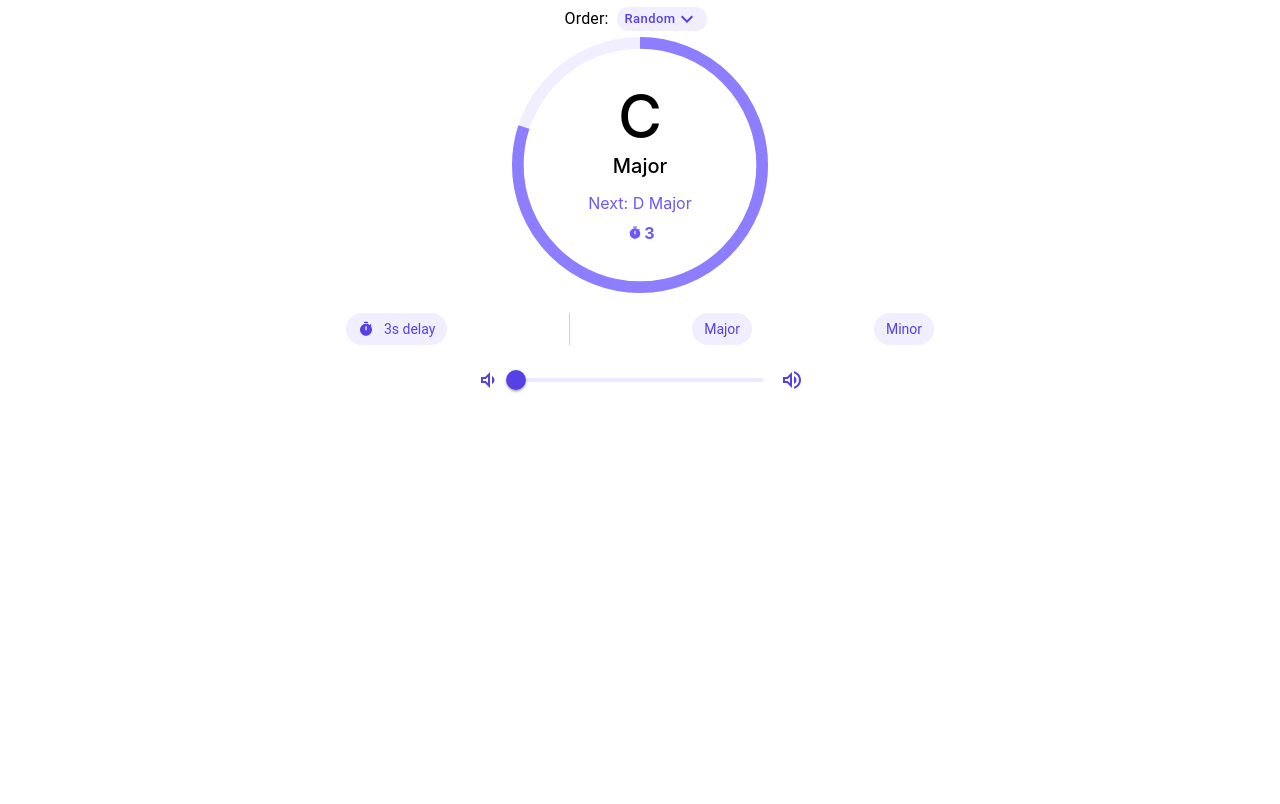
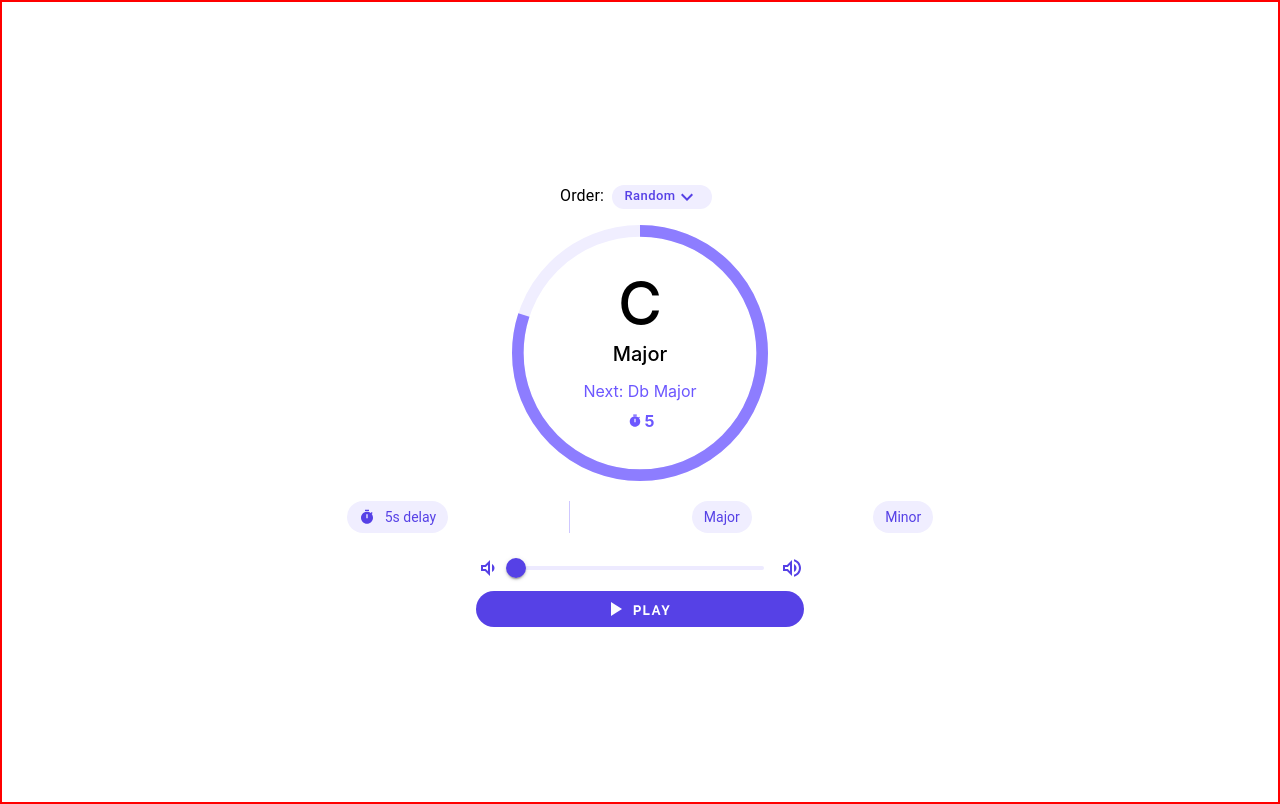
Before and after one commit to luketurnerdev/randomkeygenerator, a React (Create React App) app: page / in a window 1280 px wide. Built offline with nearby package versions, Linux system fonts and the light colour scheme; no server answers.

Commit message:
change upcoming immediately on order change

```diff
--- /dev/null
+++ b/src/Components/PlayButton/index.js
@@ -0,0 +1,9 @@
+import playButton from "../../svg/playButton.svg"
+
+const PlayButton = () => {
+    return (
+        <img src={playButton} />
+    )
+}
+
+export default PlayButton;
--- a/src/Components/Randomizer/ChangeOrderDisplay/index.js
+++ b/src/Components/Randomizer/ChangeOrderDisplay/index.js
@@ -35,8 +35,8 @@ const ChangeOrderDisplay = props => {
       container: {
         display: 'flex',
         justifyContent: 'center',
-        alignItems: 'center'
-
+        alignItems: 'center',
+        marginBottom: '10px'
       },
       buttonGroup: {
         margin: '10px',
@@ -49,7 +49,8 @@ const ChangeOrderDisplay = props => {
         textTransform: 'none'
       },
       chip: {
-        backgroundColor: '#F0EEFF'
+        backgroundColor: '#F0EEFF',
+        minWidth: '100px'
       },
       chipInner: {
         display: 'flex',
--- a/src/Components/Randomizer/KeyDisplay/index.js
+++ b/src/Components/Randomizer/KeyDisplay/index.js
@@ -7,7 +7,7 @@ import {activateChord} from "../../../utils/playSounds";
 import DelayDisplay from "./../DelayDisplay";
 import styles from "./styles"
 import {decideUpcomingKey} from "../../../utils/keyChanges";
-import {useState} from 'react';
+import {useState, useEffect} from 'react';
 
 
 const KeyDisplay = props => {
@@ -27,6 +27,15 @@ const KeyDisplay = props => {
     const playNewChord = () => {
       let chord = chords[`${upcomingKey}${upcomingMod}`];
       chord.play();
+    }
+
+    // If keyOrder prop has changed, change upcoming instantly
+    useEffect(() => {
+      changeChordBasedOnKeyOrder()
+    }, [keyOrder])
+
+    const changeChordBasedOnKeyOrder = () => {
+      setUpcomingKey(decideUpcomingKey(keyOrder, upcomingKey, currentKeyset));
     }
 
 
--- a/src/Components/Randomizer/index.js
+++ b/src/Components/Randomizer/index.js
@@ -1,13 +1,10 @@
 import {useState, useEffect} from 'react';
 import styles from "./styles";
-import { ThemeProvider } from '@material-ui/core'
-import theme from "../../theme"
 import KeyDisplay from "./KeyDisplay";
 import VolumeSection from "./VolumeSection";
 import SettingsBar from "./SettingsBar";
-import ChangeModDisplay from "./ChangeModDisplay";
+import PlayButton from "../PlayButton";
 import ChangeOrderDisplay from "./ChangeOrderDisplay";
-import { Paper} from '@mui/material';
 import ReactGA from 'react-ga';
 
 
@@ -19,8 +16,10 @@ const Randomizer = props => {
 
   });
 
+  // Default state
+
   const [keyOrder, setKeyOrder] = useState("Random")
-  const [delayInSeconds, setDelayInSeconds] = useState(3);
+  const [delayInSeconds, setDelayInSeconds] = useState(5);
   const [modifiers, setModifiers] = useState(["Major"])
 
 
@@ -39,23 +38,14 @@ const Randomizer = props => {
         delayInSeconds={delayInSeconds}
         setDelayInSeconds={setDelayInSeconds}
       />
-    <SettingsBar
-      delayInSeconds={delayInSeconds}
-    />
+      <SettingsBar
+        delayInSeconds={delayInSeconds}
+      />
 
-    <VolumeSection />
+      <VolumeSection />
+
+      <PlayButton />
     </div>
-
-
-      // <h3> Settings </h3>
-      // <div style={styles.component}>
-
-      // </div>
-
-      // <div style={styles.component}>
-      //   <ChangeModDisplay modifiers={modifiers} setModifiers={setModifiers} />
-      // </div>
-
 
 
 
--- a/src/Components/Randomizer/styles.js
+++ b/src/Components/Randomizer/styles.js
@@ -2,7 +2,10 @@ const styles = {
   mainContainer: {
       display: 'flex',
       flexDirection: 'column',
-      alignItems: 'center'
+      alignItems: 'center',
+      border: '2px solid red',
+      height: '100vh',
+      justifyContent: 'center'
     },
 
     component: {
```
Also changed, not shown: src/svg/playButton.svg (added).
